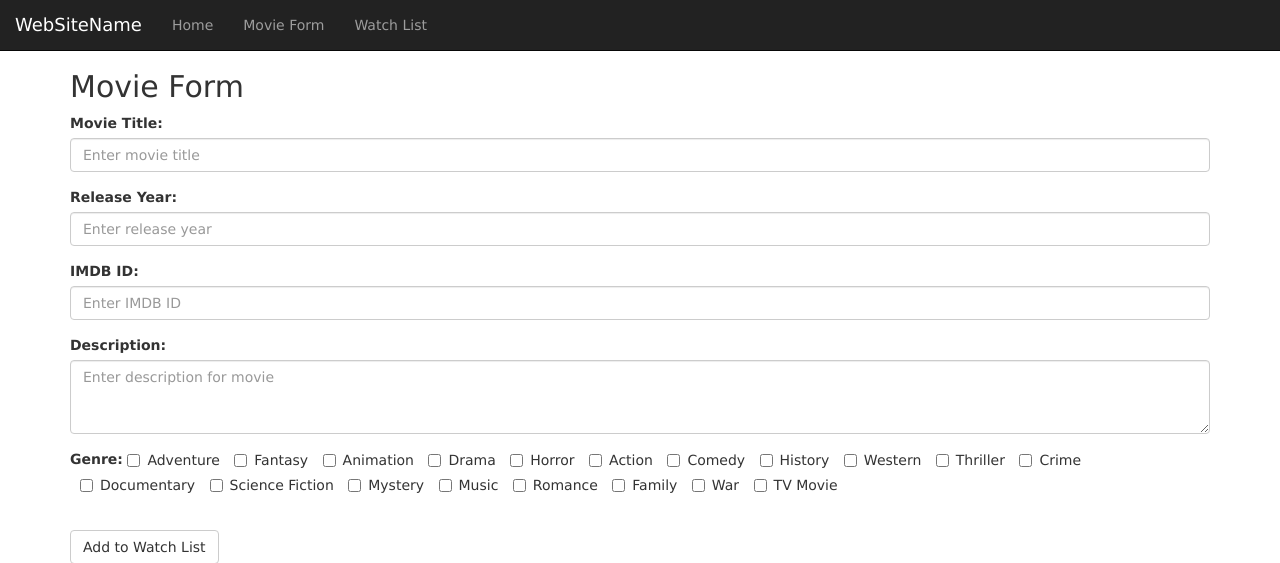
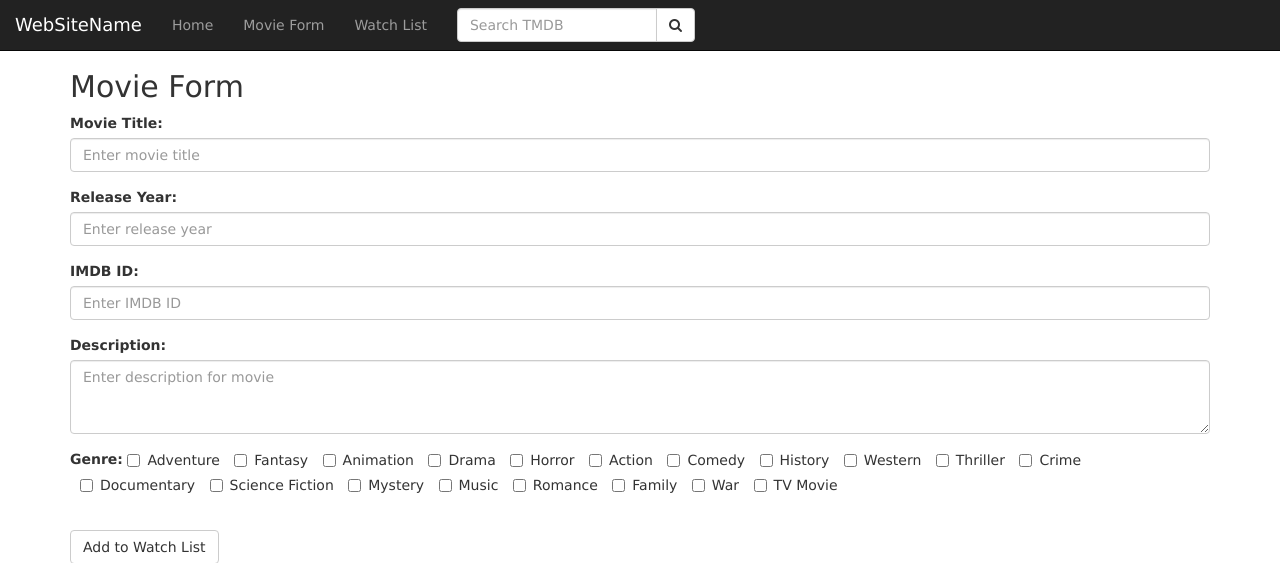
Before and after one commit to mcontado/AD320_PHP, a PHP site: page /create.php in a window 1280 px wide. Shown: the top 563 px of the page. Run offline with PHP 8.4, Linux system fonts and the light colour scheme; data comes from the database, SQL or seed files in the repository; some libraries are stand-ins or nearby versions.

Commit message:
fixed searchbar in home page

```diff
--- a/final/movie/templates/header.html
+++ b/final/movie/templates/header.html
@@ -8,6 +8,7 @@
     <script src="https://ajax.googleapis.com/ajax/libs/jquery/3.3.1/jquery.min.js"></script>
     <script src="https://maxcdn.bootstrapcdn.com/bootstrap/3.3.7/js/bootstrap.min.js"></script>
     <link rel="stylesheet" href="css/styles.css" type="text/css"/>
+    <link href="//netdna.bootstrapcdn.com/font-awesome/4.0.0/css/font-awesome.css" rel="stylesheet">
     <script type="text/javascript" src="js/main.js"></script>
 </head>
 <body>
--- a/final/movie/templates/navigation.html
+++ b/final/movie/templates/navigation.html
@@ -6,5 +6,16 @@
         <li><a href="index.php">Home</a></li>
         <li><a href="create.php">Movie Form</a></li>
         <li><a href="movielist.php">Watch List</a></li>
+        <li>
+            <form class="navbar-form" role="search" method="GET" action="index.php">
+                <div class="input-group">
+                    <input type="text" class="form-control" placeholder="Search TMDB" name="searchbox">
+                    <div class="input-group-btn">
+                        <button class="btn btn-default" type="submit"><i class="fa fa-search"></i></button>
+                    </div>
+                </div>
+            </form>
+        </li>
     </ul>
+
 </div>
```
Also changed, not shown: final/movie/index.php (+12 -0 lines).
